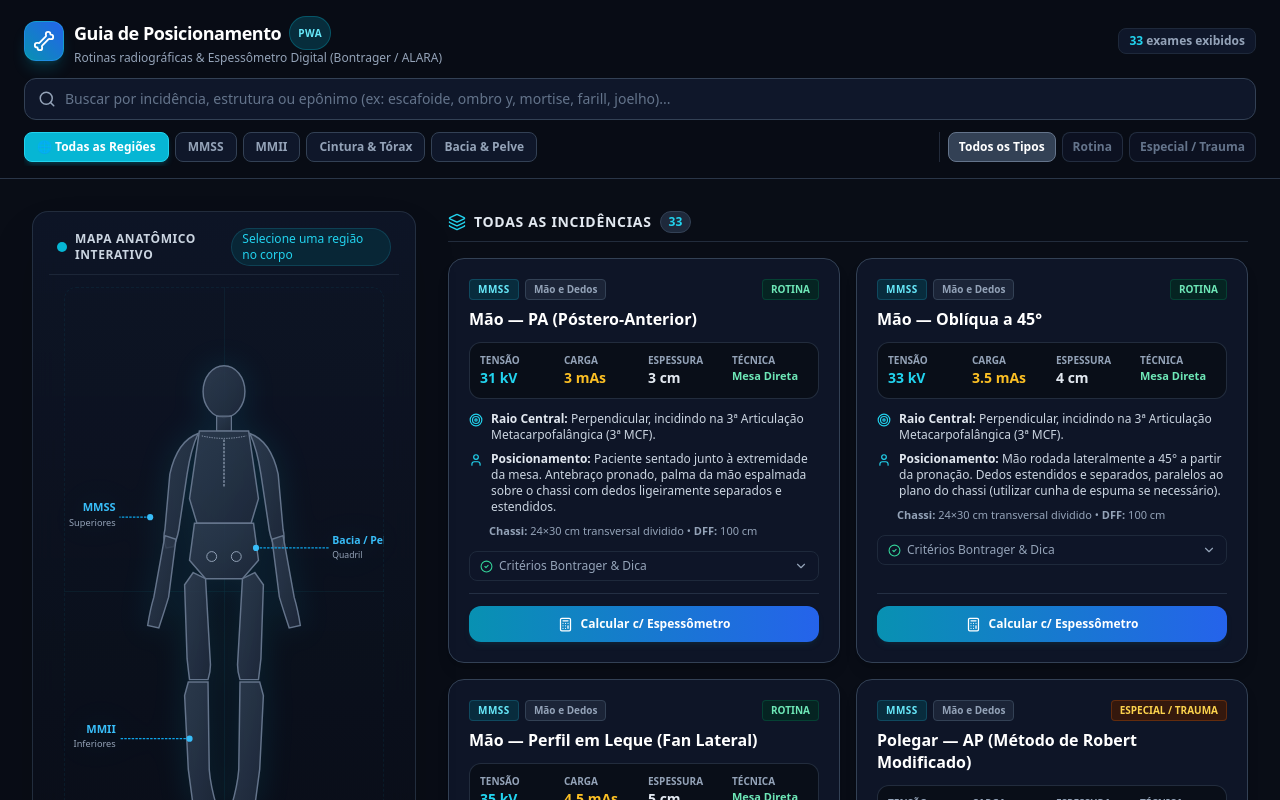
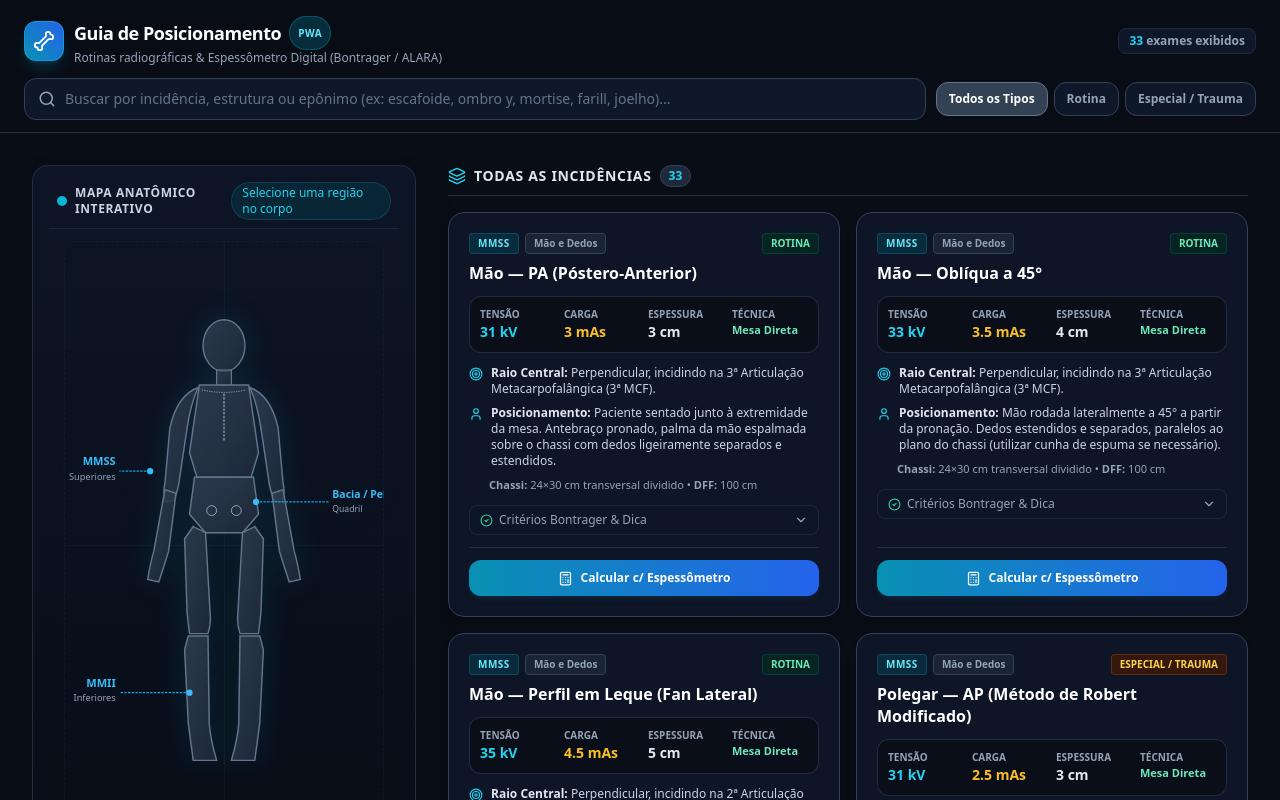
Before and after one commit to HenriqueFreire/guia-posicionamento-radiografico, a React (Vite) app: page / in a window 1280 px wide. Shown: the top 800 px of the page. Built offline with nearby package versions, Linux system fonts and the light colour scheme.

Commit message:
refactor(ui): simplificar cabeçalho focando a seleção regional na silhueta anatômica

```diff
--- a/src/App.tsx
+++ b/src/App.tsx
@@ -63,8 +63,6 @@ export function App() {
       <Header
         busca={busca}
         onMudarBusca={setBusca}
-        regiaoSelecionada={regiaoSelecionada}
-        onSelecionarRegiao={setRegiaoSelecionada}
         tipoSelecionado={tipoSelecionado}
         onSelecionarTipo={setTipoSelecionado}
         totalFiltrados={incidenciasFiltradas.length}
--- a/src/components/Header.tsx
+++ b/src/components/Header.tsx
@@ -1,12 +1,10 @@
 import React from 'react';
 import { Search, Bone, X } from 'lucide-react';
-import { RegiaoAnatomica, TipoIncidencia } from '../types/radiologia';
+import { TipoIncidencia } from '../types/radiologia';
 
 interface HeaderProps {
   busca: string;
   onMudarBusca: (termo: string) => void;
-  regiaoSelecionada: RegiaoAnatomica | 'TODOS';
-  onSelecionarRegiao: (regiao: RegiaoAnatomica | 'TODOS') => void;
   tipoSelecionado: TipoIncidencia | 'TODOS';
   onSelecionarTipo: (tipo: TipoIncidencia | 'TODOS') => void;
   totalFiltrados: number;
@@ -15,8 +13,6 @@ interface HeaderProps {
 export const Header: React.FC<HeaderProps> = ({
   busca,
   onMudarBusca,
-  regiaoSelecionada,
-  onSelecionarRegiao,
   tipoSelecionado,
   onSelecionarTipo,
   totalFiltrados,
@@ -50,8 +46,10 @@ export const Header: React.FC<HeaderProps> = ({
           </div>
         </div>
 
+        {/* Barra de Busca e Filtro de Tipo */}
+        <div className="flex flex-col sm:flex-row items-stretch sm:items-center gap-2.5">
           {/* Barra de Busca Instantânea */}
-        <div className="relative">
+          <div className="relative flex-1">
             <Search size={18} className="absolute left-3.5 top-1/2 -translate-y-1/2 text-slate-400" />
             <input
               type="text"
@@ -70,31 +68,8 @@ export const Header: React.FC<HeaderProps> = ({
             )}
           </div>
 
-        {/* Pílulas de Filtro Rápido */}
-        <div className="flex items-center justify-between gap-2 overflow-x-auto pb-1 text-xs no-scrollbar">
-          {/* Região */}
-          <div className="flex items-center gap-1.5 shrink-0">
-            {(['TODOS', 'MMSS', 'MMII', 'Cintura & Tórax', 'Bacia & Pelve'] as const).map((r) => {
-              const ativo = regiaoSelecionada === r;
-              return (
-                <button
-                  key={r}
-                  type="button"
-                  onClick={() => onSelecionarRegiao(r)}
-                  className={`px-3 py-1.5 rounded-lg font-semibold whitespace-nowrap transition-all border ${
-                    ativo
-                      ? 'bg-cyan-500 text-white border-cyan-400 shadow-md shadow-cyan-500/20'
-                      : 'bg-radiology-dark text-slate-400 border-radiology-border hover:border-slate-600 hover:text-slate-200'
-                  }`}
-                >
-                  {r === 'TODOS' ? '🌐 Todas as Regiões' : r}
-                </button>
-              );
-            })}
-          </div>
-
           {/* Tipo (Rotina vs Especial) */}
-          <div className="flex items-center gap-1.5 shrink-0 border-l border-radiology-border/60 pl-2">
+          <div className="flex items-center gap-1.5 shrink-0 overflow-x-auto text-xs pb-1 sm:pb-0">
             {(['TODOS', 'Rotina', 'Especial / Trauma'] as const).map((t) => {
               const ativo = tipoSelecionado === t;
               return (
@@ -102,10 +77,10 @@ export const Header: React.FC<HeaderProps> = ({
                   key={t}
                   type="button"
                   onClick={() => onSelecionarTipo(t)}
-                  className={`px-2.5 py-1.5 rounded-lg font-semibold whitespace-nowrap transition-all border ${
+                  className={`px-3 py-2 rounded-xl font-semibold whitespace-nowrap transition-all border ${
                     ativo
-                      ? 'bg-slate-700 text-white border-slate-500'
-                      : 'bg-radiology-dark/60 text-slate-500 border-radiology-border/60 hover:text-slate-300'
+                      ? 'bg-slate-700 text-white border-slate-500 shadow-sm'
+                      : 'bg-radiology-dark text-slate-400 border-radiology-border hover:text-slate-200 hover:border-slate-600'
                   }`}
                 >
                   {t === 'TODOS' ? 'Todos os Tipos' : t}
```
Lines whose indentation alone changed are shown as unchanged.
